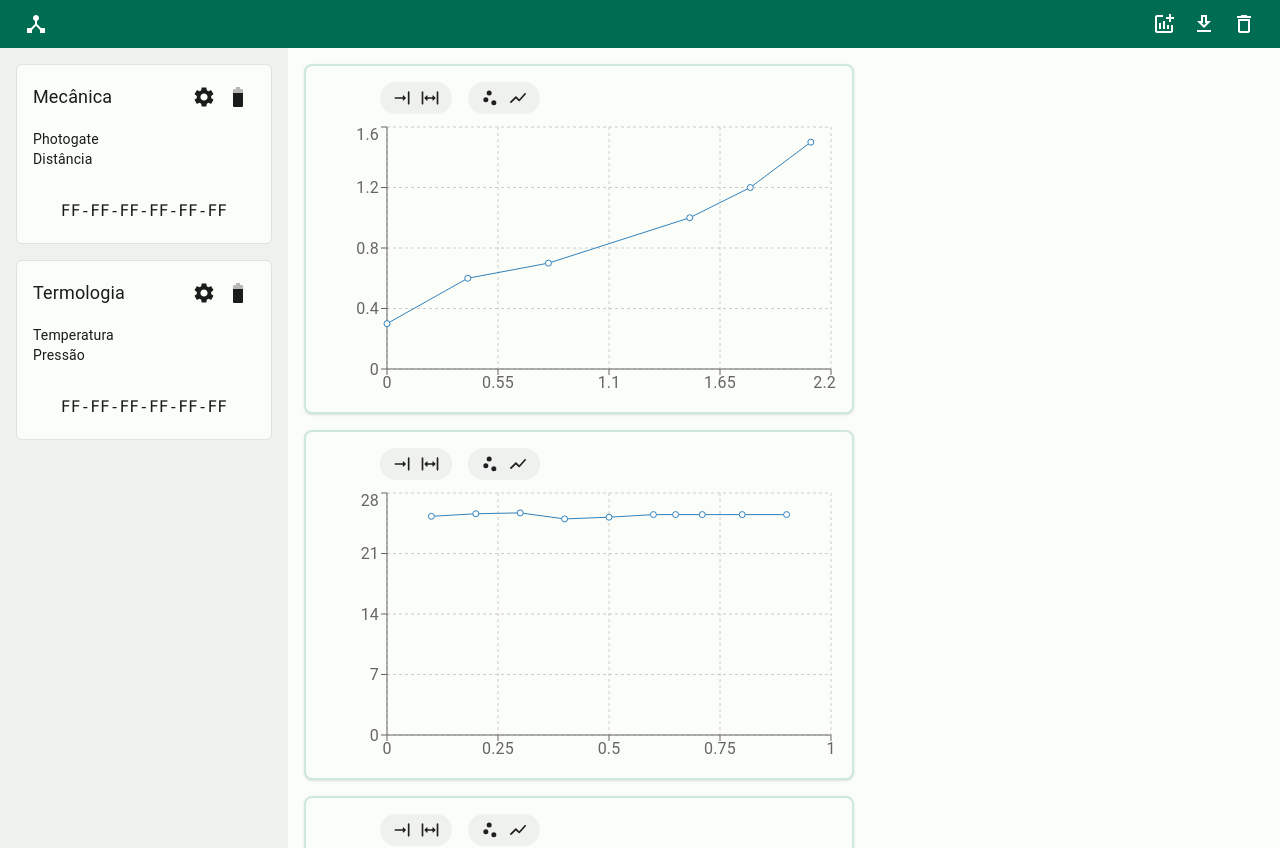
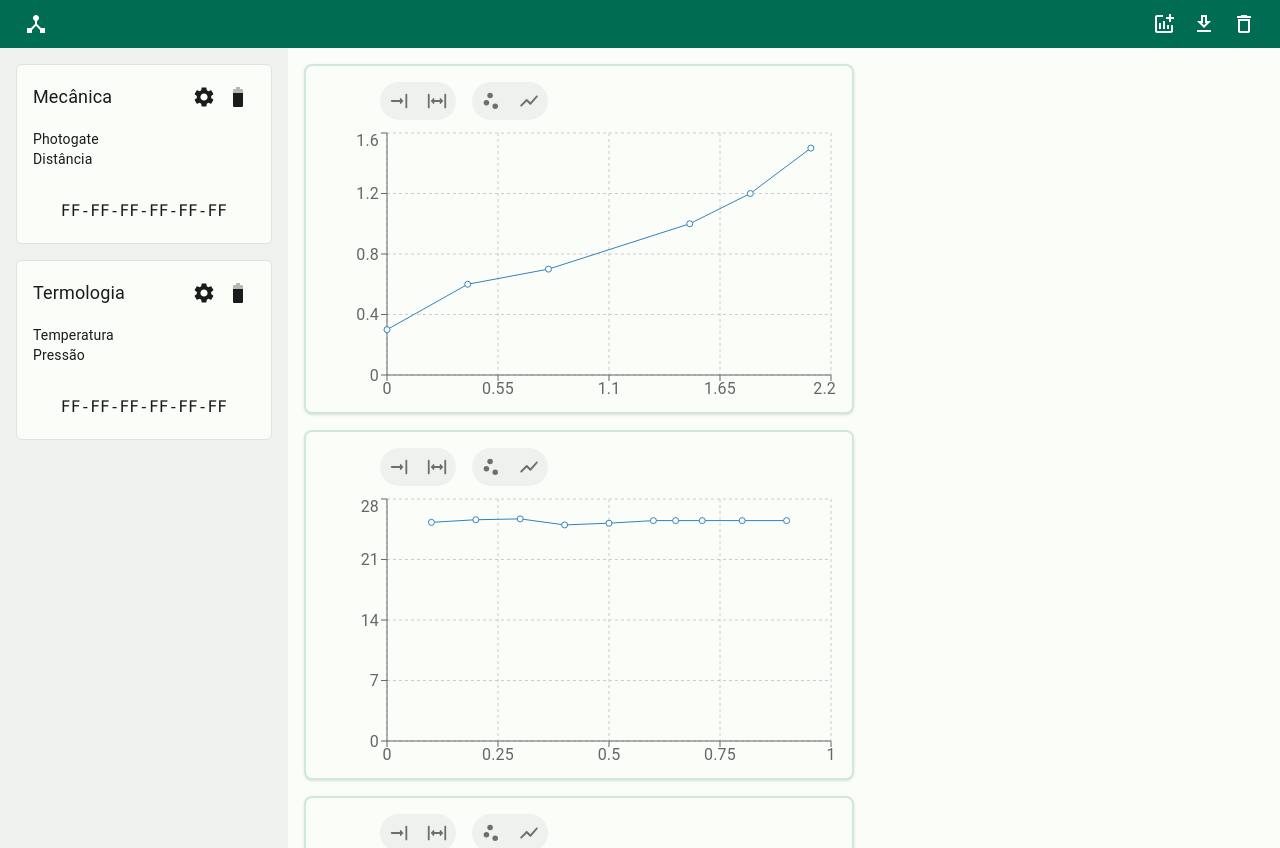
Before and after one commit to renanrms/FTR-Lab-Desktop, a React (Vite) app in the folder src/renderer/: page / in a window 1280 px wide. Built offline with nearby package versions, Linux system fonts and the light colour scheme.

Commit message:
Melhora apresentação dos botões do gráfico.

```diff
--- a/src/renderer/src/features/chart/components/Chart.tsx
+++ b/src/renderer/src/features/chart/components/Chart.tsx
@@ -2,6 +2,7 @@ import ExpandRoundedIcon from '@mui/icons-material/ExpandRounded'
 import VerticalAlignBottomRoundedIcon from '@mui/icons-material/VerticalAlignBottomRounded'
 import ScatterPlotRoundedIcon from '@mui/icons-material/ScatterPlotRounded'
 import ShowChartRoundedIcon from '@mui/icons-material/ShowChartRounded'
+import IconButton from '@mui/material/IconButton'
 
 import {
   LineChart,
@@ -29,43 +30,37 @@ export function Chart(props: ChartPropType) {
       ].join(' ')}
     >
       <div className="mb-2 ml-[5%] pl-8 flex items-center">
-        <div className="py-[2px] px-2 rounded-full bg-neutral-95 flex items-center mr-4">
-          <div
-            onClick={() => {}}
-            className="w-[28px] h-[28px] hover:bg-neutral-90 rounded-full flex justify-between items-center"
-          >
+        <div className="rounded-full bg-neutral-95 flex items-center mr-4">
+          <IconButton>
             <VerticalAlignBottomRoundedIcon
               sx={{
-                fontSize: '20px',
+                fontSize: '22px',
                 transform: 'rotate(-90deg)',
-                margin: 'auto',
               }}
             ></VerticalAlignBottomRoundedIcon>
-          </div>
-          <div
-            onClick={() => {}}
-            className="w-[28px] h-[28px] hover:bg-neutral-90 rounded-full flex justify-between items-center"
-          >
+          </IconButton>
+
+          <IconButton>
             <ExpandRoundedIcon
               sx={{
-                fontSize: '20px',
+                fontSize: '22px',
                 transform: 'rotate(90deg)',
-                margin: 'auto',
               }}
             ></ExpandRoundedIcon>
-          </div>
+          </IconButton>
         </div>
-        <div className="py-[2px] px-2 rounded-full bg-neutral-95 flex items-center">
-          <div className="w-[28px] h-[28px] hover:bg-neutral-90 rounded-full flex justify-between items-center">
+        <div className="rounded-full bg-neutral-95 flex items-center">
+          <IconButton>
             <ScatterPlotRoundedIcon
-              sx={{ fontSize: '20px', margin: 'auto' }}
+              sx={{ fontSize: '22px' }}
             ></ScatterPlotRoundedIcon>
-          </div>
-          <div className="w-[28px] h-[28px] hover:bg-neutral-90 rounded-full flex justify-between items-center">
+          </IconButton>
+
+          <IconButton>
             <ShowChartRoundedIcon
-              sx={{ fontSize: '20px', margin: 'auto' }}
+              sx={{ fontSize: '22px' }}
             ></ShowChartRoundedIcon>
-          </div>
+          </IconButton>
         </div>
       </div>
       <ResponsiveContainer width="100%" height="100%" debounce={20}>
```
